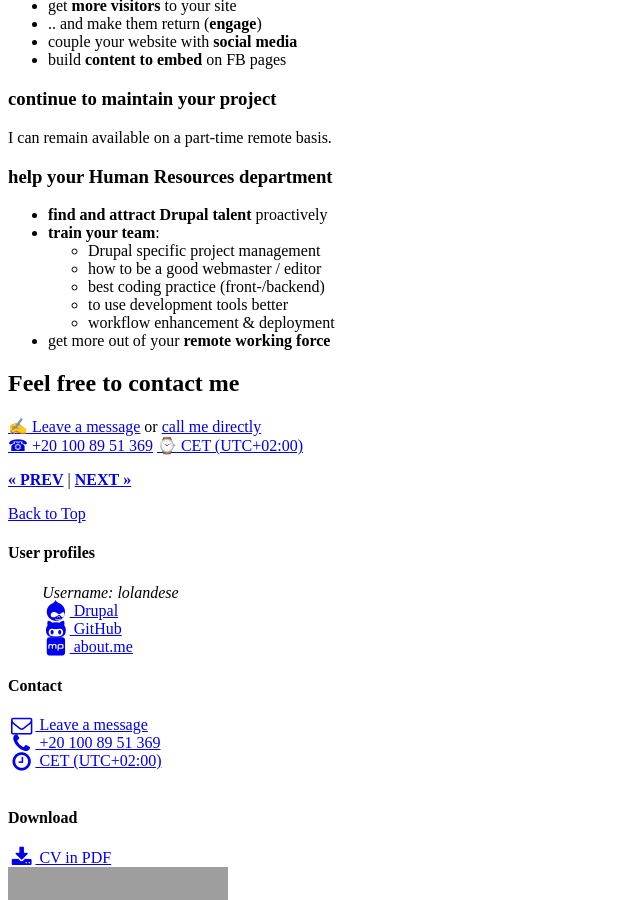
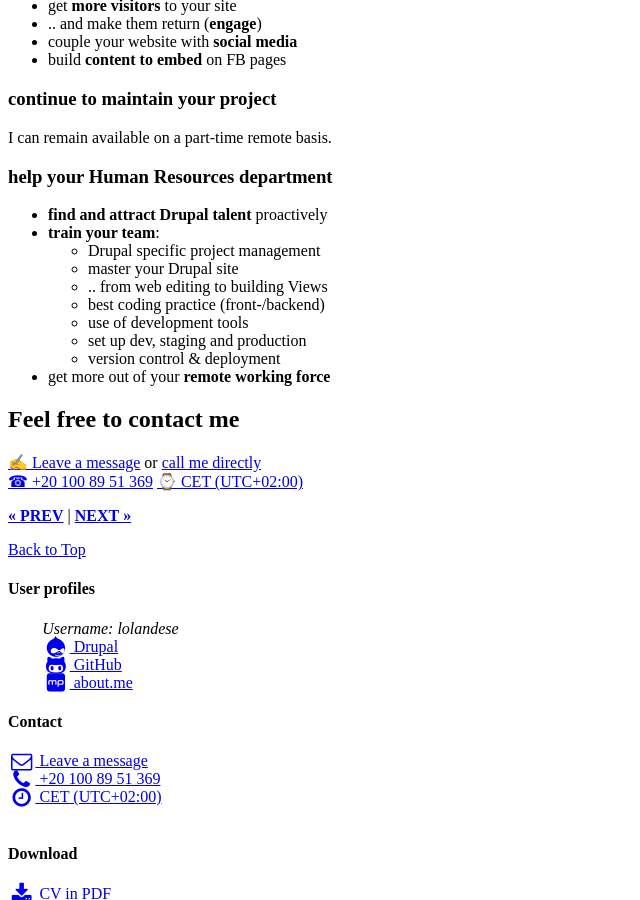
Before and after one commit to lolandese/lolandese.github.com, a Jekyll site: the page built from index.md, in a window 1280 px wide and 900 px high, scrolled down 1937 px, cut to the strip 0-900 px from the top of the window. Shown: the whole strip, without its empty margins (0-640 px from the left). Built offline with Jekyll 4.4.1, drawn with Linux system fonts in a browser that asks for light colours; nearby versions of some CDN libraries; comment, search, counter and statistics services are not loaded; grey boxes are pictures that could not be loaded.

Commit message:
Page update

```diff
--- a/index.md
+++ b/index.md
@@ -65,10 +65,12 @@ I can remain available on a part-time remote basis.
 - **find and attract Drupal talent** proactively
 - **train your team**:
   - Drupal specific project management
-  - how to be a good webmaster / editor
+  - master your Drupal site
+  - .. from web editing to building Views
   - best coding practice (front-/backend)
-  - to use development tools better
-  - workflow enhancement & deployment
+  - use of development tools
+  - set up dev, staging and production
+  - version control & deployment
 - get more out of your **remote working force**
 
 
```
